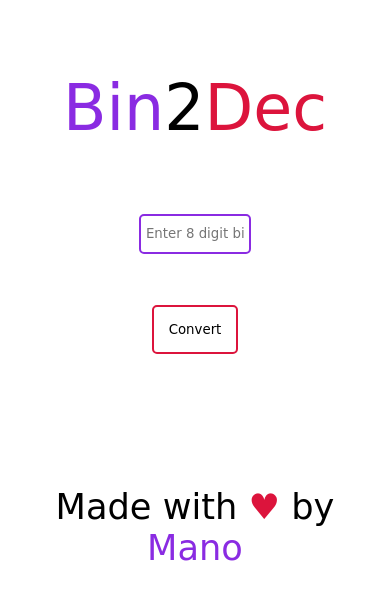
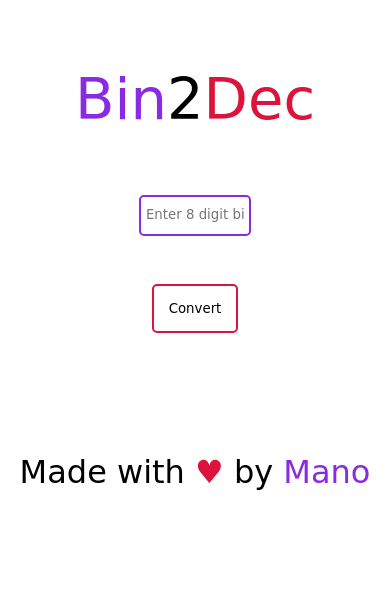
Before and after one commit to manolingam/Bin2Dec, a plain HTML site: page index.html in a window 390 px wide. Drawn offline with Linux system fonts and the light colour scheme; a web font is replaced by a local one.

Commit message:
added meta tag

```diff
--- a/index.html
+++ b/index.html
@@ -1,6 +1,7 @@
 <html>
     <head>
         <title>Bin2Dec</title>
+        <meta name='viewport' content='width=device-width, initial-scale=1.0, maximum-scale=1.0, user-scalable=0' />
         <link rel="stylesheet" href="style.css">
         <script src="script.js"></script>
     </head>
--- a/style.css
+++ b/style.css
@@ -46,9 +46,3 @@ button:hover {
     background: crimson;
     color: white;
 }
-
-@media only screen and (max-width: 480px) {
-    body {
-        font-size: 2.2em;
-    }
-}
```
